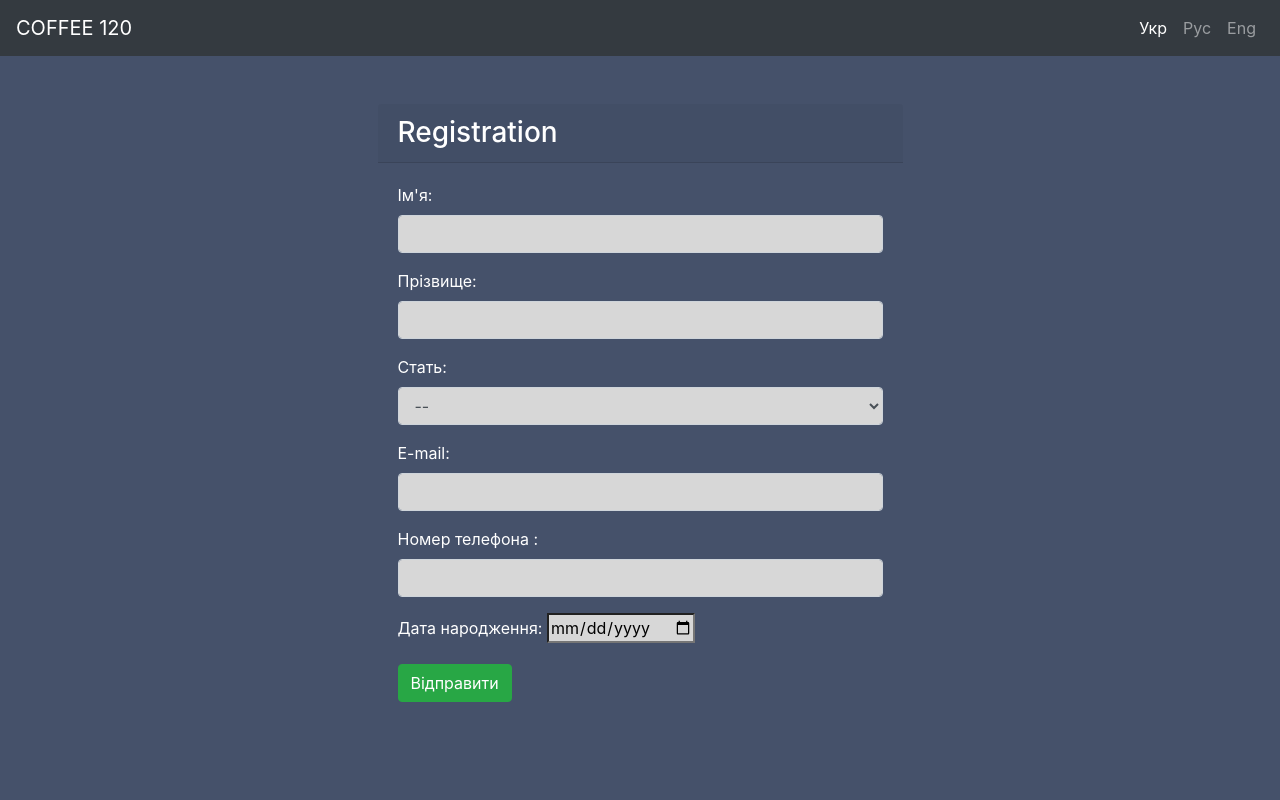
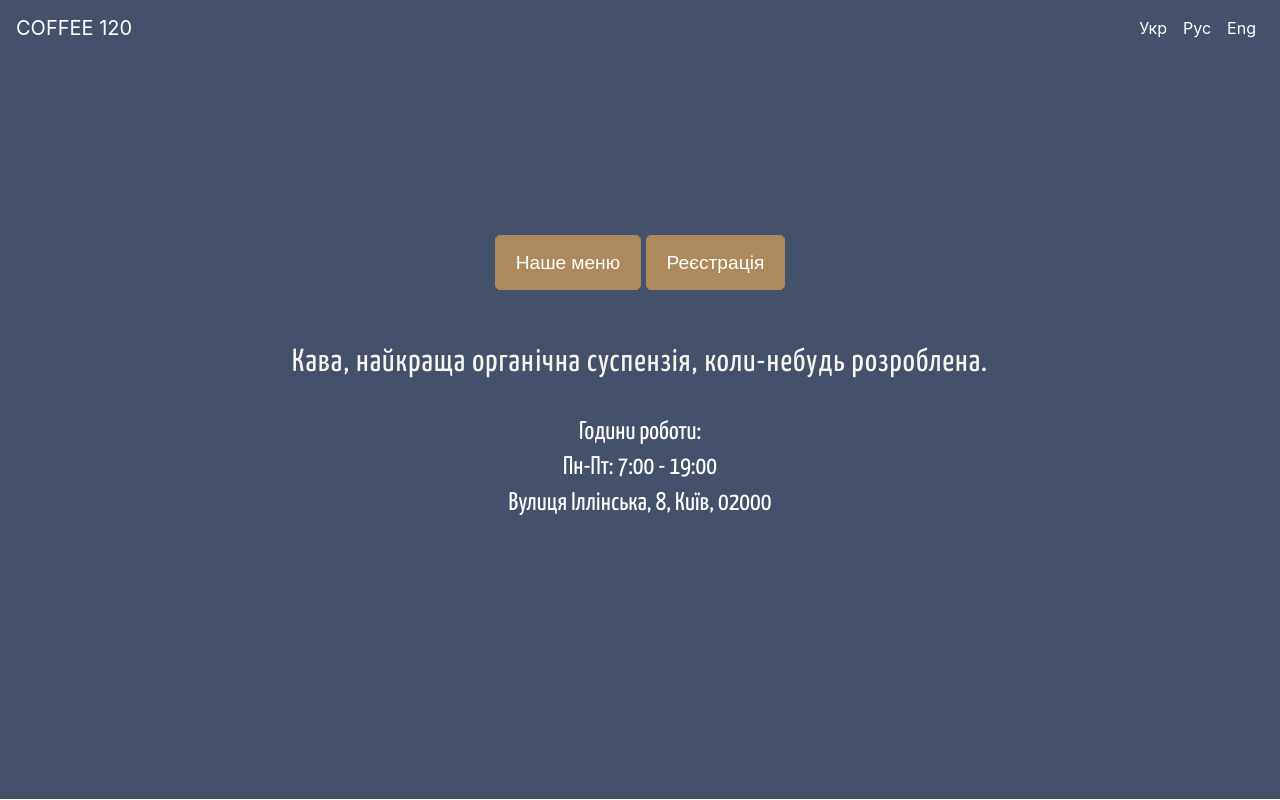
Before and after one commit to evgenpatrushev/caffee_120, a Flask app: page / in a window 1280 px wide. Run offline with Flask 2, Linux system fonts and the light colour scheme; parts of the project's set-up code (start-up, migrations or seed data) failed here and were passed over; some libraries are stand-ins or nearby versions.

Commit message:
add new page with diff language

```diff
--- a/app.py
+++ b/app.py
@@ -31,9 +31,35 @@ google_obj = GoogleSheets()
 # google_obj.add_row([
 #     ['Имя', 'Фамилия', 'Пол', 'День рождения', 'Номер телефона', 'E-mail', 'Дата отправки']
 # ])
-@app.route('/new')
-def new():
-    return render_template('main.html')
+
+@app.route('/')
+def main_page():
+    try:
+        session['active_lang']
+    except:
+        session['active_lang'] = 'укр'
+
+    if session['active_lang'] == 'укр':
+        HOURS = 'Години роботи'
+        interval = 'Пн-Пт'
+        menu_str = 'Наше меню'
+        registration_str = 'Реєстрація'
+        message_str = 'Кава, найкраща органічна суспензія, коли-небудь розроблена.'
+    elif session['active_lang'] == 'рус':
+        HOURS = 'Часы работы'
+        interval = 'Пн-Пт'
+        menu_str = 'Наше меню'
+        registration_str = 'Регистрация'
+        message_str = 'Кофе - лучшая из когда-либо созданных органических суспензий.'
+    else:
+        HOURS = 'HOURS'
+        interval = 'Mon-Fr'
+        menu_str = 'Our menu'
+        registration_str = 'Registration'
+        message_str = 'Coffee, the finest organic suspension ever devised.'
+
+    return render_template('main.html', HOURS=HOURS, interval=interval, menu_str=menu_str,
+                           registration_str=registration_str, message_str=message_str)
 
 
 @app.route('/menu')
@@ -48,12 +74,19 @@ def check_for_uniqueness(form):
 
 @app.route('/change_lang')
 def change_lang():
+    # todo add request into last page (request.referrer)
     session['active_lang'] = request.args.get('lang')
     app.logger.info(f'Change language: {session["active_lang"]}')
-    return redirect(url_for('registration'))
+    if request.referrer:
+        if 'registration' in request.referrer:
+            return redirect(url_for('registration'))
+        else:
+            return redirect(url_for('main_page'))
+    else:
+        return redirect(url_for('main_page'))
 
 
-@app.route('/', methods=['GET', 'POST'])
+@app.route('/registration', methods=['GET', 'POST'])
 def registration():
     try:
         session['active_lang']
@@ -71,13 +104,13 @@ def registration():
         form.preprocessing()
         if not form.validate() and bool(form.birthday.raw_data[0]):
             app.logger.warning(f'POST form with error')
-            return render_template('registration_form.html', form=form, form_name="Registration", action="",
+            return render_template('registration_form.html', form=form, form_name="Registration", action="registration",
                                    active=session['active_lang'])
         else:
 
             if check_for_uniqueness(form):
                 return render_template('registration_form.html', form=form, form_name="Registration",
-                                       action="", msg="error message", active=session['active_lang'])
+                                       action="registration", msg="error message", active=session['active_lang'])
 
             # todo add thread/async
             gender = {0: 'не выбран', 1: 'Женский', 2: 'Мужской'}
@@ -91,7 +124,7 @@ def registration():
             return render_template('success.html', active=session['active_lang'])
 
     app.logger.info(f'GET form')
-    return render_template('registration_form.html', form=form, form_name="Registration", action="",
+    return render_template('registration_form.html', form=form, form_name="Registration", action="registration",
                            active=session['active_lang'])
 
 
--- a/templates/main.html
+++ b/templates/main.html
@@ -154,13 +154,13 @@
         {% endif %}
         <!-- info -->
         <div class="banner-info wow fadeIn">
-            <a href="menu.html" class="btn main-btn">Our menu</a>
-            <a href="menu.html" class="btn main-btn">Registration</a>
-            <h1>Coffee, the finest organic suspension ever devised. </h1>
+            <a href="/menu" class="btn main-btn">{{menu_str}}</a>
+            <a href="/registration" class="btn main-btn">{{registration_str}}</a>
+            <h1>{{ message_str }}</h1>
 
 
-            <h2>HOURS:
-                <span>Пн-Пт: 7:00 - 19:00</span>
+            <h2>{{HOURS}}:
+                <span>{{interval}}: 7:00 - 19:00</span>
                 {#                <span>Sat-Sun: 8am - 7pm</span>#}
                 <span>вулиця Іллінська, 8, Київ, 02000</span></h2>
             {#            <div class="sociallist-home">#}
```
